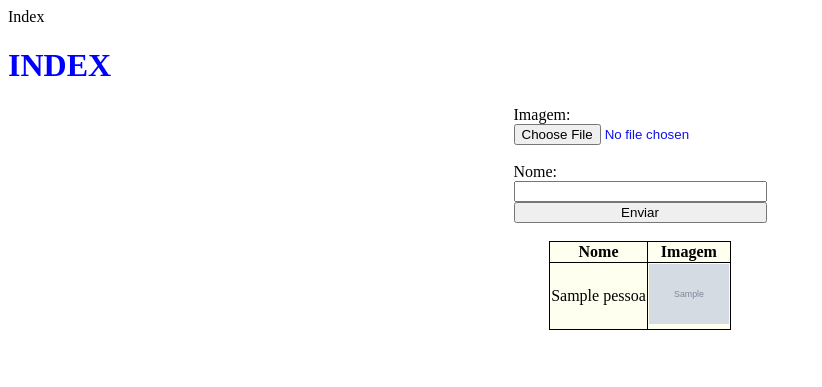
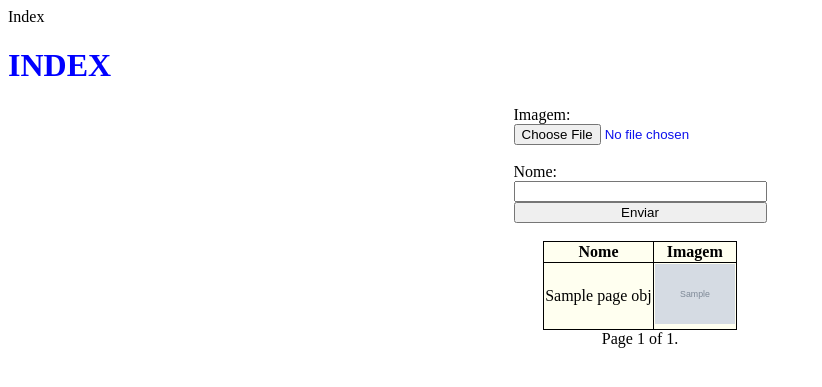
Before and after one commit to elionaifigueiredo/webimagem, a Django app: template imaginologia/templates/index.html in a window 1280 px wide. Shown: the top 387 px of the page, without its empty margins (0-822 px from the left). Run offline with Django 3.2, Linux system fonts and the light colour scheme; the template is opened without the code that fills it: most values are stand-ins (such as "Sample title", 1, 10 or a date in 2020); grey boxes marked "Sample" are stand-in pictures.

Commit message:
adiciona paginação \ paginator and style

```diff
--- a/imaginologia/templates/index.html
+++ b/imaginologia/templates/index.html
@@ -30,7 +30,7 @@
         </tr>
     </thead>
     <tbody>
-    {% for p in pessoa %}
+    {% for p in page_obj %}
         <tr>
             <td>{{p.nome}}</td>
             <td>
@@ -38,16 +38,33 @@
                 <a href="{% url 'display_img' p.id %}"> <img width="80" src="{{p.img.url}}"/></a>
                 {% else %}
                     <p>There are Imagens to Paciente</p>
-
                 {% endif %}
-
-
             </td>
 
         </tr>
+
     {% endfor%}
 
     </tbody>
+
 </table>
 
+<div class="pagination">
+    <span class="step-links">
+        {% if page_obj.has_previous %}
+            <a href="?page=1">&laquo; Page</a>
+            <a href="?page={{ page_obj.previous_page_number }}">Voltar</a>
+        {% endif %}
+
+        <span class="current">
+            Page {{ page_obj.number }} of {{ page_obj.paginator.num_pages }}.
+        </span>
+
+        {% if page_obj.has_next %}
+            <a href="?page={{ page_obj.next_page_number }}">Próximo</a>
+            <a href="?page={{ page_obj.paginator.num_pages }}">Page &raquo;</a>
+        {% endif %}
+    </span>
+</div>
+
 {% endblock %}
--- a/static/css/style.css
+++ b/static/css/style.css
@@ -24,3 +24,6 @@
 input{
     color: #0e12ec;
 }
+.pagination{
+    text-align: center;
+}
```
Also changed, not shown: imaginologia/views.py (+8 -2 lines). Lines whose indentation alone changed are shown as unchanged.
